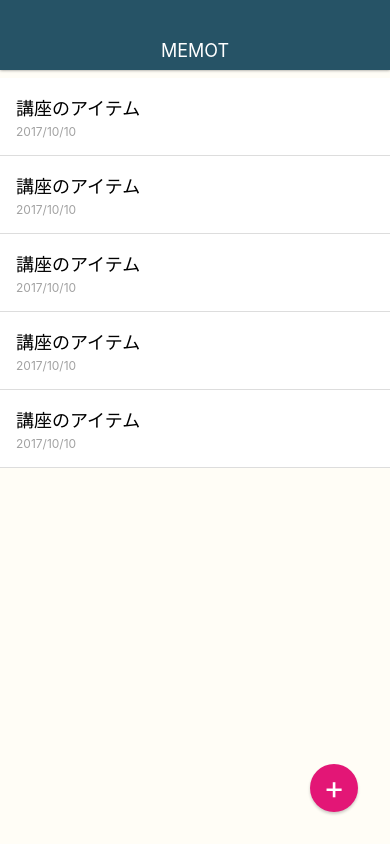
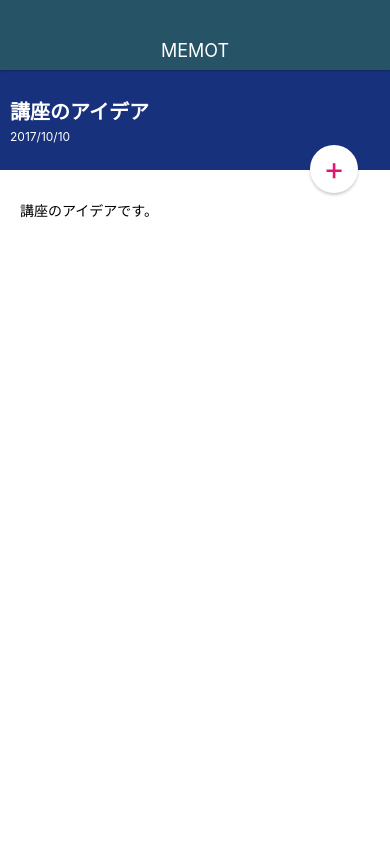
Before and after one commit to MASA-JAPAN/ReactNative_01, a React Native app in the folder MemoApp/: screen / in a window 390 px wide. Built offline with nearby package versions, Linux system fonts and the light colour scheme.

Commit message:
Style MemoDetailScreen

```diff
--- a/MemoApp/App.js
+++ b/MemoApp/App.js
@@ -1,14 +1,14 @@
 import React from 'react';
 import { StyleSheet, View } from 'react-native';
-import MemoListScreen from './src/screens/MemoListScreen';
-import Appbar from './src/components/Appbar'
+import MemoDetailScreen from './src/screens/MemoDetailScreen';
+import Appbar from './src/components/Appbar';
 
 export default class App extends React.Component {
   render() {
     return (
       <View style={styles.container}>
-        <Appbar/>
-        <MemoListScreen/>
+        <Appbar />
+        <MemoDetailScreen />
       </View>
     );
   }
@@ -20,7 +20,7 @@
     backgroundColor: '#FFFDF6',
     alignItems: 'center',
     justifyContent: 'center',
-    paddingTop: 78,
+    paddingTop: 70,
   },
 
 });
--- a/MemoApp/package.json
+++ b/MemoApp/package.json
@@ -10,6 +10,7 @@
     "babel-eslint": "^10.0.1",
     "eslint": "^5.11.1",
     "eslint-config-airbnb": "^17.1.0",
+    "eslint-plugin-import": "^2.14.0",
     "eslint-plugin-jsx-a11y": "^6.1.2",
     "eslint-plugin-react": "^7.12.0",
     "expo": "^31.0.2",
--- a/MemoApp/src/elements/CircleButton.js
+++ b/MemoApp/src/elements/CircleButton.js
@@ -1,11 +1,22 @@
 import React from 'react';
-import {StyleSheet ,View, Text} from 'react-native';
+import { StyleSheet, View, Text } from 'react-native';
 
 class CircleButton extends React.Component{
     render(){
-        return(
-            <View style={styles.circleBotton}>
-                <Text style={styles.circleBottonTitle}>
+        const { style, color } = this.props;
+
+        let bgColor = '#E31676';
+        let textColor = '#fff';
+
+        if (color === 'white'){
+            bgColor = '#fff';
+            textColor = '#E31676';
+        }
+
+
+        return (
+            <View style={[styles.circleBotton, style, { backgroundColor: bgColor }]}>
+                <Text style={[styles.circleBottonTitle, { color: textColor }]}>
                     {this.props.children}
                 </Text>
             </View>
@@ -20,22 +31,21 @@
         right:32,
         width:48,
         height:48,
-        backgroundColor:'#E31676',
         borderRadius:24,
         justifyContent:'center',
         alignItems:'center',
         shadowColor: '#000',
-        shadowOffset: {width:0, height:2},
+        shadowOffset: { width:0, height:2 },
         shadowOpacity: 0.2,
         shadowRadius:3,
       },
       circleBottonTitle:{
         fontSize:32,
         lineHeight:32,
-        color:'#fff'
+        color:'#fff',
       },
 
-})
+});
 
 
 export default CircleButton;
--- /dev/null
+++ b/MemoApp/src/screens/MemoDetailScreen.js
@@ -0,0 +1,64 @@
+import React from 'react';
+import { StyleSheet, View, Text } from 'react-native';
+import CircleButton from '../elements/CircleButton';
+
+class MemoDetailScreen extends React.Component{
+    render(){
+        return (
+            <View style={styles.container}>
+                <View>
+                    <View style={styles.memoHeader}>
+                        <View>
+                            <Text style={styles.memoHeaderTitle}>講座のアイデア</Text>
+                            <Text style={styles.memoHeaderDate}>2017/10/10</Text>
+                        </View>
+                    </View>
+                </View>
+
+                <View style={styles.memoContent}>
+                    <Text>講座のアイデアです。</Text>
+                </View>
+                <CircleButton color="white" style={styles.editButton}>+</CircleButton>
+            </View>
+        );
+    }
+}
+
+const styles = StyleSheet.create({
+    container:{
+        flex:1,
+        width:'100%',
+    },
+
+    memoHeader:{
+        height: 100,
+        backgroundColor: '#17317C',
+        justifyContent: 'center',
+        padding: 10,
+    },
+    memoHeaderTitle:{
+        fontSize: 20,
+        fontWeight: 'bold',
+        color: '#fff',
+        marginBottom: 4,
+    },
+    memoHeaderDate:{
+        fontSize: 12,
+        color: '#fff',
+    },
+    memoContent:{
+        paddingTop: 30,
+        paddingLeft: 20,
+        paddingRight: 20,
+        paddingBottom: 20,
+        backgroundColor: '#fff',
+        flex: 1,
+    },
+    editButton:{
+        top: 75,
+    },
+
+});
+
+
+export default MemoDetailScreen;
--- a/MemoApp/src/screens/MemoListScreen.js
+++ b/MemoApp/src/screens/MemoListScreen.js
@@ -1,16 +1,15 @@
 import React from 'react';
-import {StyleSheet ,View, Text} from 'react-native';
+import { StyleSheet, View } from 'react-native';
 
-import Appbar from '../components/Appbar';
 import MemoList from '../components/MemoList';
 import CircleButton from '../elements/CircleButton';
 
 
 class MemoListScreen extends React.Component{
     render(){
-        return(
-            <View style = {styles.container}>
-                <MemoList/>
+        return (
+            <View style={styles.container}>
+                <MemoList />
                 <CircleButton>+</CircleButton>
             </View>
         );
@@ -21,10 +20,10 @@
 
     container:{
         flex:1,
-        width:'100%'
-    }
+        width:'100%',
+    },
 
-})
+});
 
 
 export default MemoListScreen;
```
Also changed, not shown: MemoApp/src/components/Appbar.js (+6 -6 lines), MemoApp/src/components/MemoList.js (+3 -5 lines), MemoApp/.eslintrc.json, 1 other file (tests, documents, lock files or other folders).
